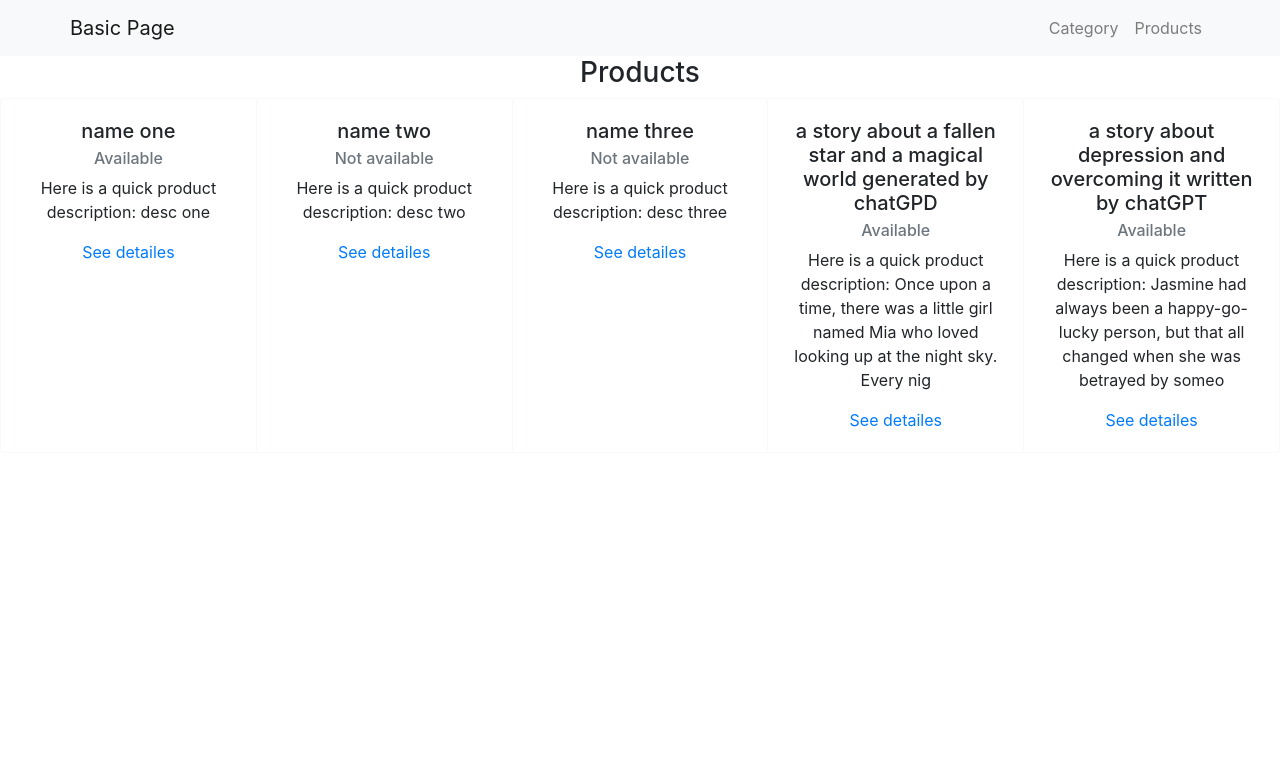
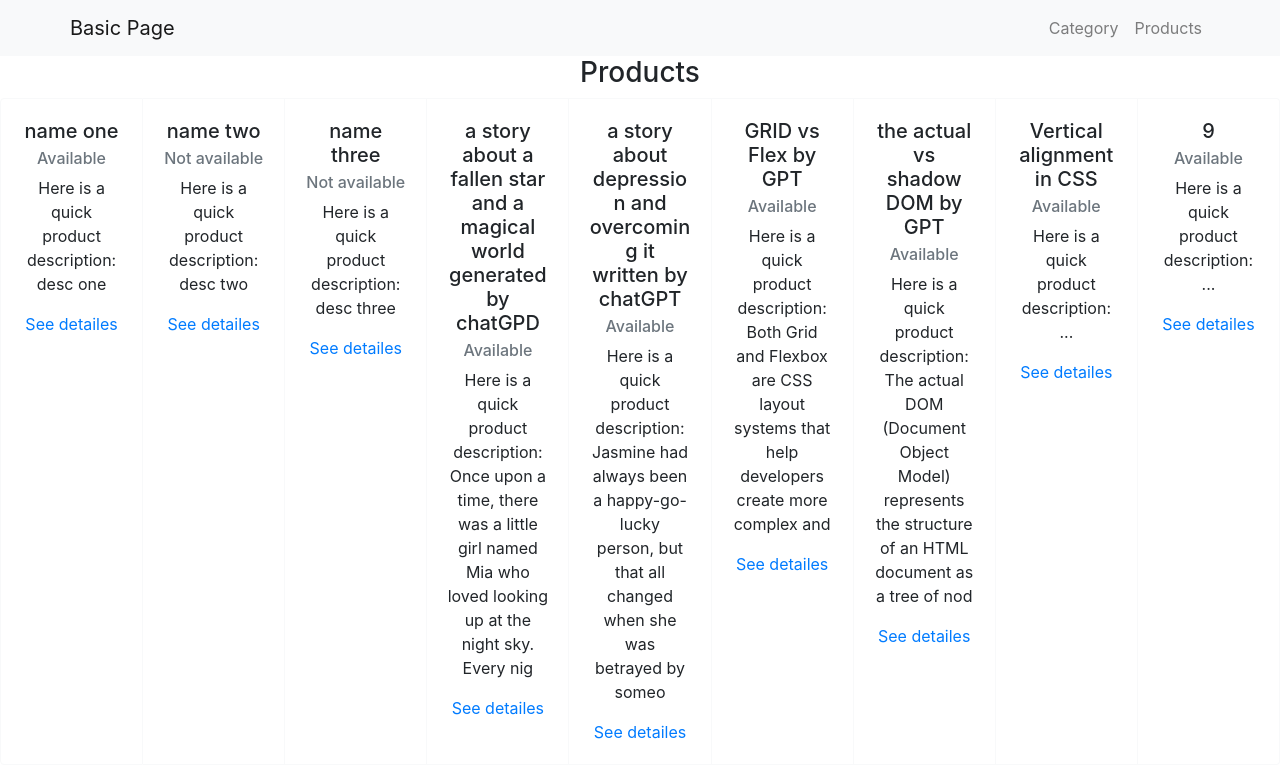
Before and after one commit to melission/react-router-demo, a React (Create React App) app: page /products in a window 1280 px wide. Shown: the top 778 px of the page. Built offline with nearby package versions, Linux system fonts and the light colour scheme.

Commit message:
added id 6-9 enties.

```diff
--- a/src/productData.js
+++ b/src/productData.js
@@ -57,6 +57,44 @@ const productData = [
 
         In the end, Jasmine emerged from her healing journey a different person. She was stronger, more resilient, and more compassionate towards herself and others. And although the pain would never fully go away, she knew that she had the tools and support to continue living a meaningful and fulfilling life.`,
         status: "Available",
+    },
+    {
+        id: 6,
+        name: "GRID vs Flex by GPT",
+        description: `
+
+        Both Grid and Flexbox are CSS layout systems that help developers create more complex and dynamic layouts. However, they differ in terms of their approach and functionality.
+
+        CSS Grid is a two-dimensional layout system that allows you to create complex layouts by defining rows and columns. It enables you to create a grid of rows and columns, and then place elements into those rows and columns using the grid-template-rows, grid-template-columns, and grid-template-areas properties. CSS Grid provides more control over the placement and sizing of elements than Flexbox, and it is particularly useful for creating complex grid layouts with multiple columns and rows.
+
+        Flexbox, on the other hand, is a one-dimensional layout system that is designed to help you create flexible and responsive layouts. It enables you to define a flexible container and align and distribute its child elements along a single axis. Flexbox is useful for creating layouts where elements need to be organized in a row or a column and where you need to control the alignment, distribution, and order of those elements.
+
+        In summary, Grid is used for two-dimensional layout while Flexbox is used for one-dimensional layout. Grid is ideal for complex layouts with multiple rows and columns, while Flexbox is great for creating simple, flexible layouts along a single axis.`,
+        status: "Available",
+    },
+    {
+        id: 7,
+        name: "the actual vs shadow DOM by GPT",
+        description: `The actual DOM (Document Object Model) represents the structure of an HTML document as a tree of nodes that can be accessed, manipulated, and updated using JavaScript. When you create an HTML element, the browser generates a corresponding node in the actual DOM. The actual DOM is what you see in the browser's developer tools when you inspect a web page.
+
+        Shadow DOM, on the other hand, is a separate DOM tree that is attached to an HTML element, usually a custom web component. This separate DOM tree is hidden from the main document's DOM tree, which means that the styles and structure defined in the shadow DOM do not affect the main document's styles and structure. This encapsulation allows developers to create custom web components that behave like native HTML elements but with their own internal structure and styling.
+
+        The key difference between shadow DOM and the actual DOM is that the actual DOM is a single, global tree of nodes that represents the entire document, while shadow DOM is a local tree of nodes that represents a specific part of the document. When you manipulate the actual DOM using JavaScript, any changes you make can affect the entire document, whereas when you manipulate the shadow DOM, the changes are isolated to the web component associated with the shadow DOM.
+
+        In summary, the actual DOM represents the entire structure of the HTML document, while the shadow DOM is a separate tree of nodes that is attached to an HTML element and provides encapsulation and isolation for web components.`,
+        status: "Available",
+    },
+    {
+        id: 8,
+        name: "Vertical alignment in CSS",
+        description: `...`,
+        status: "Available",
+    },
+    {
+        id: 9,
+        name: "9",
+        description: "...",
+        status: "Available",
     }
 ]
 
```
